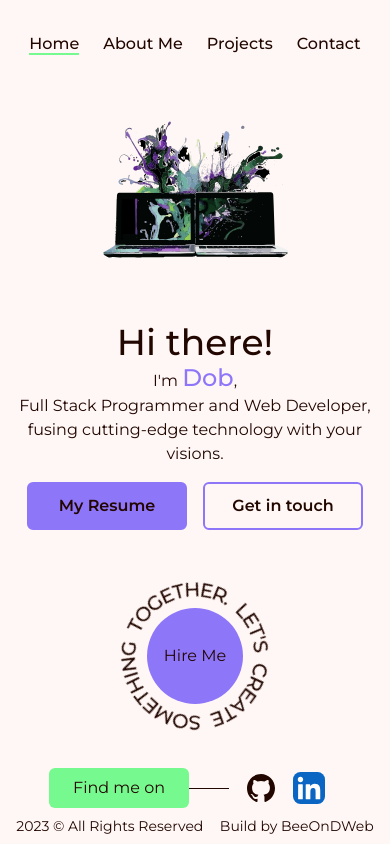
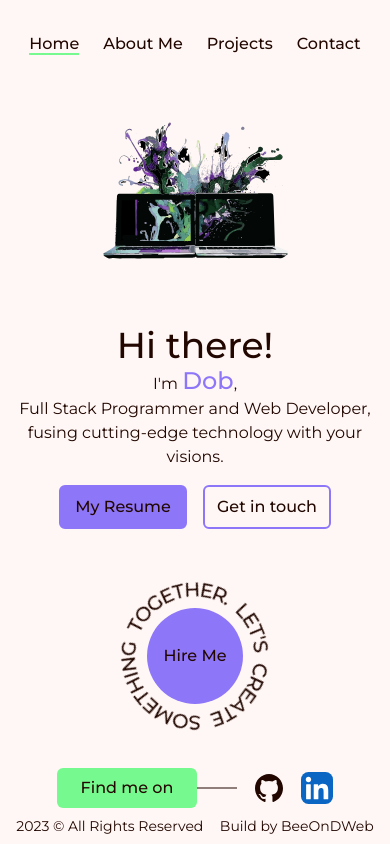
Before and after one commit to Captain-Leftovers/beeOnDWeb-portfolio, a Next.js app: page / in a window 390 px wide. Built offline with nearby package versions, Linux system fonts and the light colour scheme.

Commit message:
fixed buttons font size on all views and size on mobile

```diff
--- a/src/app/(root)/page.tsx
+++ b/src/app/(root)/page.tsx
@@ -10,7 +10,7 @@ export default function Home() {
 
 			<article className="flex flex-col w-fit  text-center">
 				<h1 className="self-center text-4xl font-medium ">Hi there!</h1>
-				<p className='animate-slideFromLeft ' >
+				<p className="animate-slideFromLeft ">
 					I&apos;m{' '}
 					<span className="text-2xl font-medium text-primary dark:text-primary-dark">
 						<Link className="relative group" href="/about">
@@ -24,17 +24,17 @@ export default function Home() {
 				</p>
 				<p> Full Stack Programmer and Web Developer,</p>
 				<p> fusing cutting-edge technology with your visions.</p>
-				<div className="flex items-center justify-center w-full mt-4">
+				<div className="flex items-center justify-center w-full mt-4  whitespace-nowrap">
 					<a
 						download
 						href="/Resume.pdf"
-						className=" w-40 flex items-center justify-center p-2.5 px-6 border-2 border-solid rounded-md border-primary dark:border-primary-dark bg-primary dark:bg-primary-dark font-semibold hover:bg-primary/90 dark:hover:bg-transparent transition"
+						className="w-32 sm:w-40 flex items-center justify-center p-2 sm:p-2.5 sm:px-6 border-2 border-solid rounded-md border-primary dark:border-primary-dark bg-primary dark:bg-primary-dark font-medium hover:bg-primary/90 dark:hover:bg-transparent transition"
 					>
 						My Resume
 					</a>
 					<a
 						href="/contact"
-						className="flex items-center justify-center ml-4 p-2.5 px-6 border-2 border-solid rounded-md border-primary hover:text-primary dark:hover:text-primary-dark dark:border-primary-dark dark:bg-background-dark font-semibold w-40 cursor-pointer transition"
+						className="flex items-center justify-center w-32 sm:w-40 ml-4 p-2 sm:p-2.5 sm:px-6 border-2 border-solid rounded-md border-primary hover:text-primary dark:hover:text-primary-dark dark:border-primary-dark dark:bg-background-dark font-medium cursor-pointer transition"
 					>
 						Get in touch
 					</a>
--- a/src/app/components/FollowMe.tsx
+++ b/src/app/components/FollowMe.tsx
@@ -3,7 +3,7 @@ import { GithubIcon, LinkedInIcon, XSVG } from '@/components/Icons'
 export default function FollowMe() {
 	return (
 		<section className="xl:fixed flex items-center justify-center xl:rotate-90  xl:-right-24 xl:top-1/2">
-			<div className="relative px-6 py-2 rounded-md bg-accent dark:bg-accent-dark before:content-[''] before:w-10 before:h-[1px]  before:absolute before:-right-10 before:top-1/2  before:-translat e-y-1/2 before:bg-text dark:before:bg-text-dark whitespace-nowrap ">
+			<div className="relative px-6 py-2 rounded-md bg-accent dark:bg-accent-dark before:content-[''] before:w-10 before:h-[1px]  before:absolute before:-right-10 before:top-1/2  before:-translate-y-1/2 before:bg-text dark:before:bg-text-dark whitespace-nowrap font-medium">
 				Find me on
 			</div>
 
@@ -17,7 +17,7 @@ export default function FollowMe() {
 			<a
 				href="https://www.linkedin.com/in/beeondweb"
 				target="_blank"
-				className="w-8 mr-4 hover:scale-110 xl:-rotate-90 transition"
+				className="w-8 hover:scale-110 xl:-rotate-90 transition"
 			>
 				<LinkedInIcon />
 			</a>
--- a/src/app/components/HireMe.tsx
+++ b/src/app/components/HireMe.tsx
@@ -16,7 +16,7 @@ export default function HireMe() {
 					/>
 					<Link
 						href="/contact"
-						className="absolute flex items-center justify-center w-24 h-24 font-normal transition-all duration-200  rounded-full dark:bg-primary-dark  bg-primary dark:text-text-dark text-text hover:scale-105 hover:bg-primary/90 active:scale-100 "
+						className="absolute flex items-center justify-center w-24 h-24 font-medium transition-all duration-200  rounded-full dark:bg-primary-dark  bg-primary dark:text-text-dark text-text hover:scale-105 hover:bg-primary/90 active:scale-100 "
 					>
 						Hire Me
 					</Link>
--- a/src/app/contact/components/ContactForm.tsx
+++ b/src/app/contact/components/ContactForm.tsx
@@ -138,7 +138,7 @@ export default function ContactForm() {
 					<button
 						disabled = {isLoading}
 						type="submit"
-						className="bg-primary hover:bg-primary/90 text-text py-2 px-4 rounded-md disabled:opacity-50 disabled:cursor-not-allowed"
+						className="bg-primary hover:bg-primary/90 text-text font-medium py-2 px-4 rounded-md disabled:opacity-50 disabled:cursor-not-allowed"
 					>
 						Send
 					</button>
--- a/src/app/projects/components/BigProjCard.tsx
+++ b/src/app/projects/components/BigProjCard.tsx
@@ -106,7 +106,7 @@ export default function BigProjCard({
 
 								opacity: liveLink === '' ? 0.5 : 1,
 							}}
-							className={`shadow-md w-20 whitespace-nowrap  sm:w-24 md:w-32 flex items-center justify-center py-0.5 sm:p-2.5 sm:px-6 border-2 border-solid rounded-md border-primary dark:border-primary-dark bg-primary dark:bg-primary-dark font-medium sm:font-semibold hover:bg-primary/90 dark:hover:bg-transparent transition disabled:opacity-50 disabled:cursor-not-allowed`}
+							className={`shadow-md w-20 whitespace-nowrap  sm:w-24 md:w-32 flex items-center justify-center py-0.5 sm:p-2.5 sm:px-6 border-2 border-solid rounded-md border-primary dark:border-primary-dark bg-primary dark:bg-primary-dark font-medium hover:bg-primary/90 dark:hover:bg-transparent transition disabled:opacity-50 disabled:cursor-not-allowed`}
 						>
 							Live Link
 						</a>)
--- a/src/app/projects/components/EmbedButton.tsx
+++ b/src/app/projects/components/EmbedButton.tsx
@@ -20,7 +20,7 @@ export default function EmbedButton({
 	return (
 		<Dialog.Root>
 			<Dialog.Trigger asChild>
-				<button className="shadow-md w-20 whitespace-nowrap  sm:w-24 md:w-32 flex items-center justify-center py-0.5 sm:p-2.5 sm:px-6 border-2 border-solid rounded-md border-primary dark:border-primary-dark bg-primary dark:bg-primary-dark font-medium sm:font-semibold hover:bg-primary/90 dark:hover:bg-transparent transition disabled:opacity-50 disabled:cursor-not-allowed">
+				<button className="shadow-md w-20 whitespace-nowrap  sm:w-24 md:w-32 flex items-center justify-center py-0.5 sm:p-2.5 sm:px-6 border-2 border-solid rounded-md border-primary dark:border-primary-dark bg-primary dark:bg-primary-dark font-medium hover:bg-primary/90 dark:hover:bg-transparent transition disabled:opacity-50 disabled:cursor-not-allowed">
 					Preview
 				</button>
 			</Dialog.Trigger>
```
